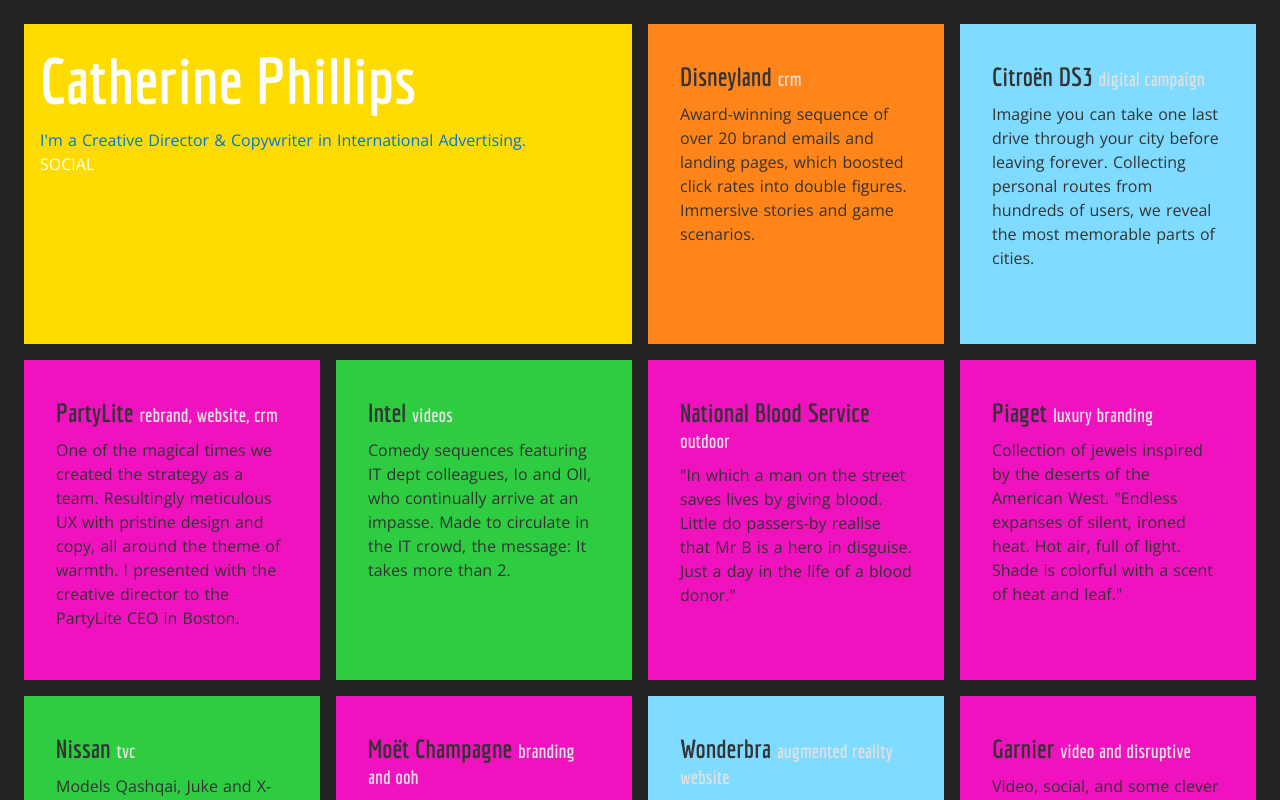
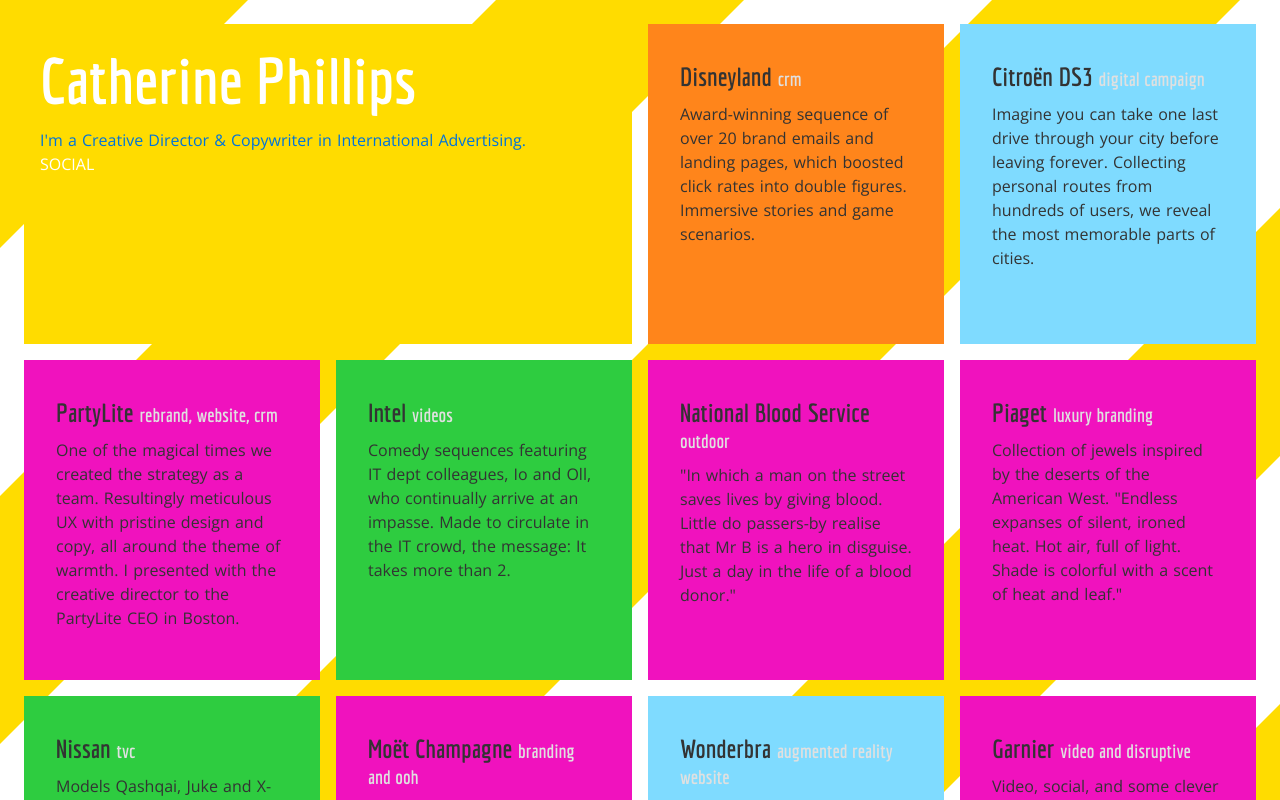
Before and after one commit to PUncle/lindependante, a Nuxt app: page / in a window 1280 px wide. Shown: the top 800 px of the page. Built offline with nearby package versions, Linux system fonts and the light colour scheme.

Commit message:
stripe bg

```diff
--- a/layouts/default.vue
+++ b/layouts/default.vue
@@ -29,6 +29,8 @@
   background-size: 400% 400%;
   animation: Gradient 15s ease infinite; */
   /* background: linear-gradient(theme('colors.brandGreen'), white); */
-  background-color: #222;
+  background-color: theme('colors.brandYellow');
+  background-image: url(~assets/images/diagonal-stripes.svg);
+  background-size: 31rem;
 }
 </style>
```
